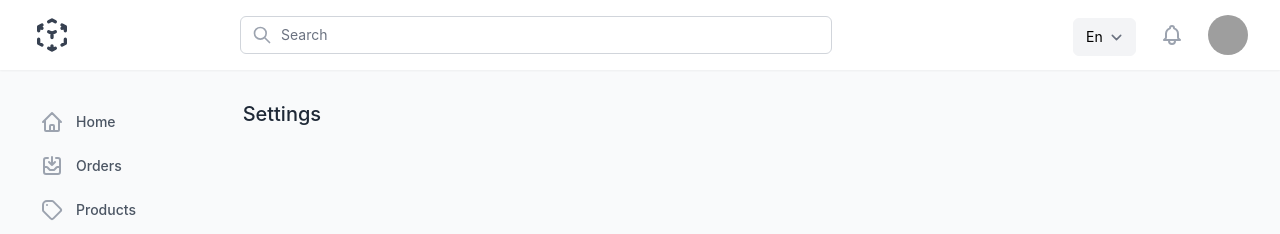
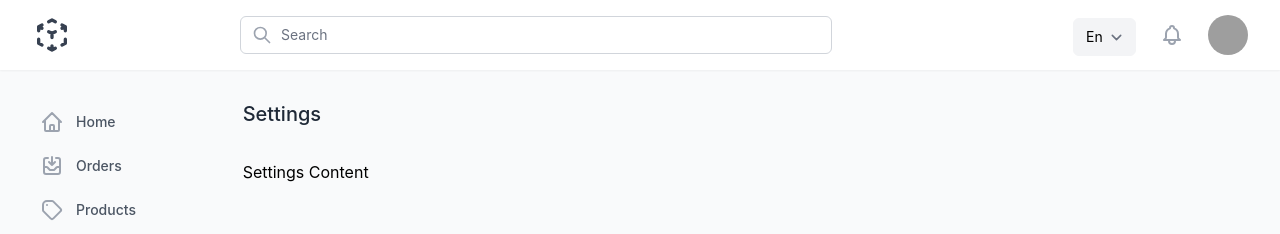
Before and after one commit to mwinel/ezziepos, a Next.js app: page /settings in a window 1280 px wide. Shown: the top 234 px of the page. Built offline with nearby package versions, Linux system fonts and the light colour scheme; grey boxes are pictures that could not be loaded.

Commit message:
Add page panel to secondary pages

```diff
--- a/pages/help.tsx
+++ b/pages/help.tsx
@@ -1,5 +1,6 @@
 import { useRouter } from "next/router";
 import PageHeading from "@components/ui/PageHeading";
+import PagePanel from "@components/ui/PagePanel";
 
 import en from "@locales/en";
 import fr from "@locales/fr";
@@ -11,9 +12,10 @@ const Help = () => {
 
   return (
     <>
-      <div className="pb-5 flex items-center justify-between">
+      <div className="flex items-center justify-between">
         <PageHeading title={t.HelpPageTitle} />
       </div>
+      <PagePanel>Help Content</PagePanel>
     </>
   );
 };
--- a/pages/privacy.tsx
+++ b/pages/privacy.tsx
@@ -1,5 +1,6 @@
 import { useRouter } from "next/router";
 import PageHeading from "@components/ui/PageHeading";
+import PagePanel from "@components/ui/PagePanel";
 
 import en from "@locales/en";
 import fr from "@locales/fr";
@@ -11,9 +12,10 @@ const Privacy = () => {
 
   return (
     <>
-      <div className="pb-5 flex items-center justify-between">
+      <div className="flex items-center justify-between">
         <PageHeading title={t.PrivacyPageTitle} />
       </div>
+      <PagePanel>Privacy Content</PagePanel>
     </>
   );
 };
--- a/pages/settings.tsx
+++ b/pages/settings.tsx
@@ -1,5 +1,6 @@
 import { useRouter } from "next/router";
 import PageHeading from "@components/ui/PageHeading";
+import PagePanel from "@components/ui/PagePanel";
 
 import en from "@locales/en";
 import fr from "@locales/fr";
@@ -11,9 +12,10 @@ const Settings = () => {
 
   return (
     <>
-      <div className="pb-5 flex items-center justify-between">
+      <div className="flex items-center justify-between">
         <PageHeading title={t.SettingsPageTitle} />
       </div>
+      <PagePanel>Settings Content</PagePanel>
     </>
   );
 };
```
